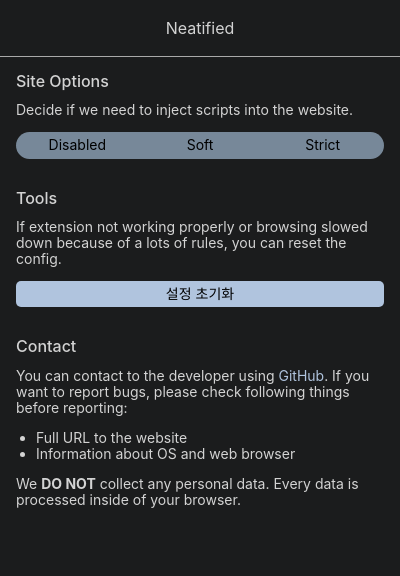
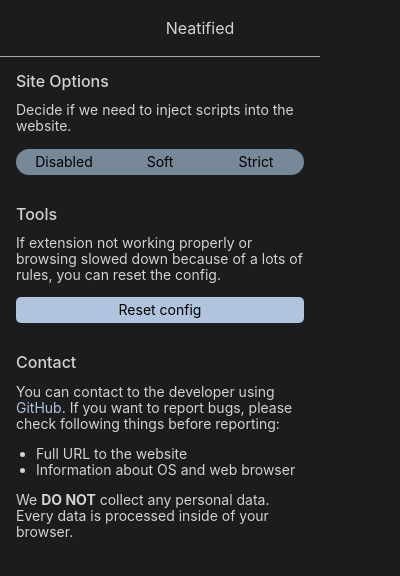
Before and after one commit to seia-soto/neatified, a browser extension: page pages/default_popup.html in a window 400 px wide. Both pictures are taken after a click on the button "Reset config". Drawn offline with Linux system fonts and the light colour scheme.

Commit message:
feat: fix firefox layout

```diff
--- a/manifest.v2.json
+++ b/manifest.v2.json
@@ -2,7 +2,7 @@
   "manifest_version": 2,
   "name": "Neatified",
   "author": "Seia-Soto",
-  "version": "1.4.0",
+  "version": "1.4.1",
   "description": "Allowing you to copy and right-click on websites.",
   "homepage_url": "https://seia.io/",
   "offline_enabled": true,
--- a/scripts/default_popup/main.js
+++ b/scripts/default_popup/main.js
@@ -47,13 +47,13 @@
   const el = document.querySelector(reset_button)
 
   el.classList.remove('active')
-  el.innerHTML = '초기화 중...'
+  el.innerHTML = 'Resetting config...'
   states.reset = 1
 
   await reset_config()
 
   el.classList.add('active')
-  el.innerHTML = '설정 초기화'
+  el.innerHTML = 'Reset config'
   states.reset = 0
 
   // reload current popup
--- a/styles/default_popup/main.css
+++ b/styles/default_popup/main.css
@@ -1,6 +1,6 @@
-html {
-  min-width: 320px;
-  height: 100%;
+html, body {
+  width: 320px;
+  min-height: 500px;
 }
 
 body {
```
Also changed, not shown: manifest.json.
